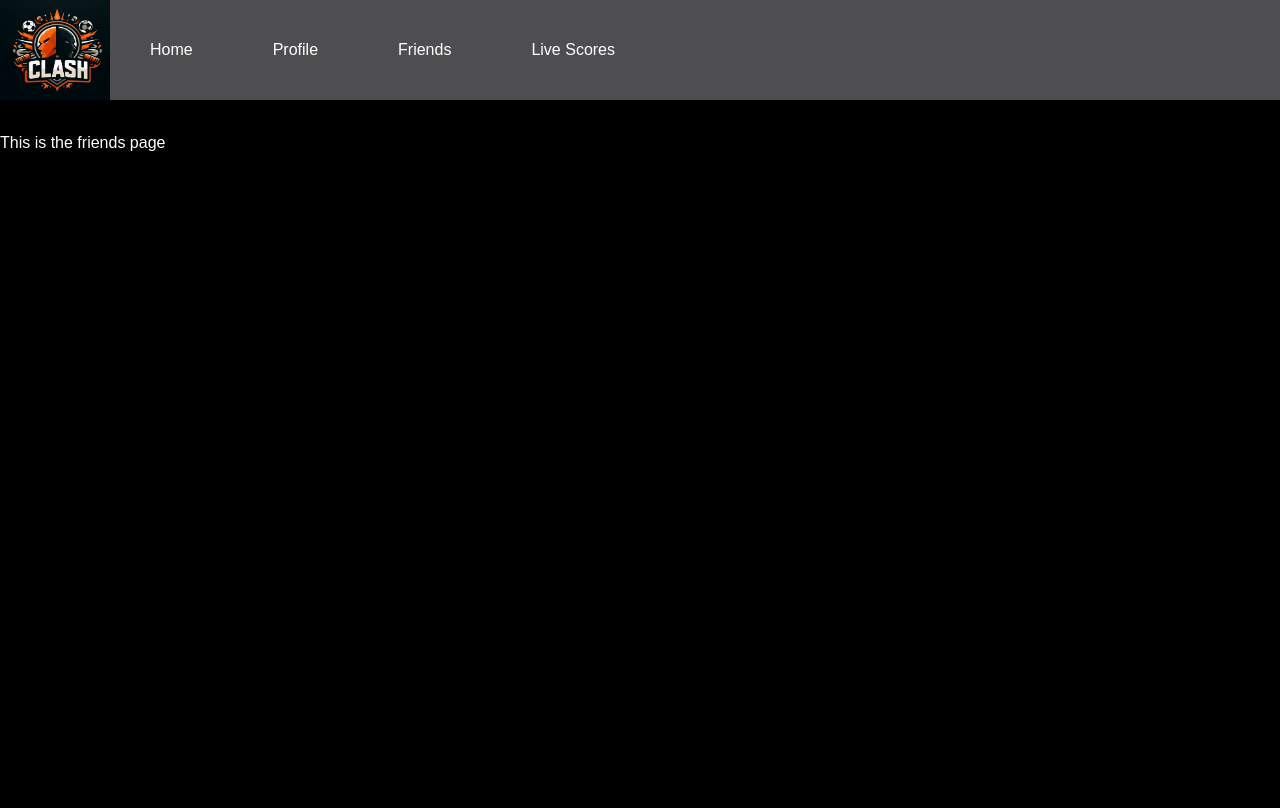
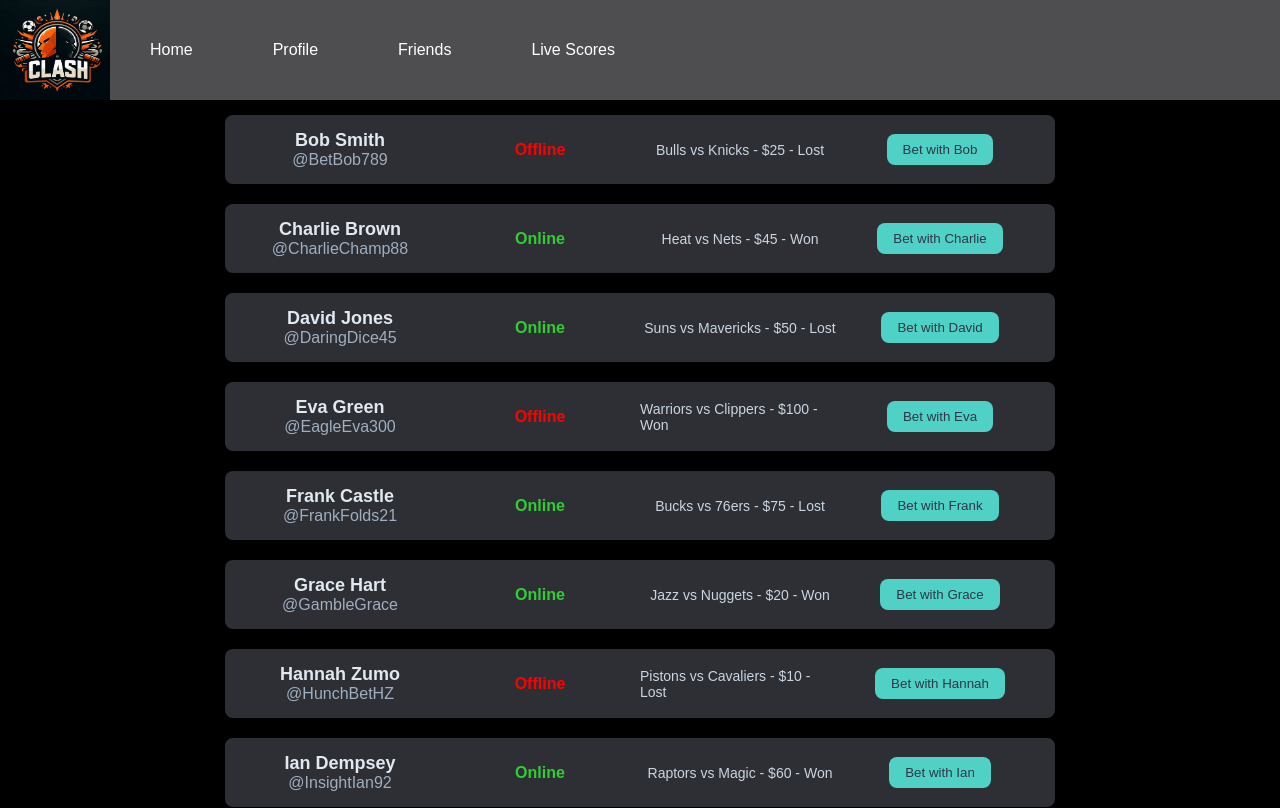
Before and after one commit to osu-cs494-w24/final-project-team-11, a React (Vite) app: page /friends in a window 1280 px wide. Shown: the top 808 px of the page. Built offline with nearby package versions, Linux system fonts and the light colour scheme; a web font is replaced by a local one.

Commit message:
UI - no functionality yet

```diff
--- /dev/null
+++ b/src/friends_page/data/friendsData.jsx
@@ -0,0 +1,32 @@
+// src/data/friendsData.js
+
+const friendsList = [
+    { id: 1, name: 'Alice Johnson', username: 'AceQueen52', status: 'Online', bettingHistory: [{ match: 'Lakers vs Celtics', amount: 30, result: 'Won' }] },
+    { id: 2, name: 'Bob Smith', username: 'BetBob789', status: 'Offline', bettingHistory: [{ match: 'Bulls vs Knicks', amount: 25, result: 'Lost' }] },
+    { id: 3, name: 'Charlie Brown', username: 'CharlieChamp88', status: 'Online', bettingHistory: [{ match: 'Heat vs Nets', amount: 45, result: 'Won' }] },
+    { id: 4, name: 'David Jones', username: 'DaringDice45', status: 'Online', bettingHistory: [{ match: 'Suns vs Mavericks', amount: 50, result: 'Lost' }] },
+    { id: 5, name: 'Eva Green', username: 'EagleEva300', status: 'Offline', bettingHistory: [{ match: 'Warriors vs Clippers', amount: 100, result: 'Won' }] },
+    { id: 6, name: 'Frank Castle', username: 'FrankFolds21', status: 'Online', bettingHistory: [{ match: 'Bucks vs 76ers', amount: 75, result: 'Lost' }] },
+    { id: 7, name: 'Grace Hart', username: 'GambleGrace', status: 'Online', bettingHistory: [{ match: 'Jazz vs Nuggets', amount: 20, result: 'Won' }] },
+    { id: 8, name: 'Hannah Zumo', username: 'HunchBetHZ', status: 'Offline', bettingHistory: [{ match: 'Pistons vs Cavaliers', amount: 10, result: 'Lost' }] },
+    { id: 9, name: 'Ian Dempsey', username: 'InsightIan92', status: 'Online', bettingHistory: [{ match: 'Raptors vs Magic', amount: 60, result: 'Won' }] },
+    { id: 10, name: 'Judy Walters', username: 'JackpotJudy007', status: 'Offline', bettingHistory: [{ match: 'Spurs vs Grizzlies', amount: 40, result: 'Won' }] },
+    { id: 11, name: 'Kyle Mason', username: 'KryptoKyle34', status: 'Online', bettingHistory: [{ match: 'Rockets vs Pelicans', amount: 55, result: 'Lost' }] },
+    { id: 12, name: 'Liam Neeson', username: 'LeverageLiam49', status: 'Online', bettingHistory: [{ match: 'Thunder vs Timberwolves', amount: 25, result: 'Lost' }] },
+    { id: 13, name: 'Mia Wong', username: 'MysticMia18', status: 'Offline', bettingHistory: [{ match: 'Hawks vs Hornets', amount: 30, result: 'Won' }] },
+    { id: 14, name: 'Noah Cyrus', username: 'NavigatorNoah5', status: 'Online', bettingHistory: [{ match: 'Trail Blazers vs Kings', amount: 80, result: 'Won' }] },
+    { id: 15, name: 'Olivia Rodrigo', username: 'OddsOnOlivia65', status: 'Offline', bettingHistory: [{ match: 'Wizards vs Pacers', amount: 95, result: 'Lost' }] },
+    { id: 16, name: 'Pam Beesly', username: 'PokerFacePam', status: 'Online', bettingHistory: [{ match: 'Knicks vs Bulls', amount: 120, result: 'Won' }] },
+    { id: 17, name: 'Quinn Fabray', username: 'QuestQueenQ4', status: 'Offline', bettingHistory: [{ match: 'Celtics vs Lakers', amount: 70, result: 'Lost' }] },
+    { id: 18, name: 'Ray Palmer', username: 'RouletteRay999', status: 'Online', bettingHistory: [{ match: 'Nets vs Heat', amount: 65, result: 'Won' }] },
+    { id: 19, name: 'Sophia Loren', username: 'SophiaSpin66', status: 'Online', bettingHistory: [{ match: 'Mavericks vs Suns', amount: 85, result: 'Lost' }] },
+    { id: 20, name: 'Tyler Durden', username: 'TacticTyler808', status: 'Offline', bettingHistory: [{ match: 'Clippers vs Warriors', amount: 105, result: 'Won' }] },
+    { id: 21, name: 'Uma Thurman', username: 'UnderdogUma17', status: 'Online', bettingHistory: [{ match: '76ers vs Bucks', amount: 90, result: 'Lost' }] },
+    { id: 22, name: 'Victor Vance', username: 'VictoryVic3', status: 'Online', bettingHistory: [{ match: 'Nuggets vs Jazz', amount: 110, result: 'Won' }] },
+    { id: 23, name: 'Wendy Darling', username: 'WagerWendy24', status: 'Offline', bettingHistory: [{ match: 'Cavaliers vs Pistons', amount: 50, result: 'Lost' }] },
+    { id: 24, name: 'Xander Harris', username: 'XtraXanderX', status: 'Online', bettingHistory: [{ match: 'Magic vs Raptors', amount: 60, result: 'Won' }] },
+    { id: 25, name: 'Yara Greyjoy', username: 'YieldYara88', status: 'Offline', bettingHistory: [{ match: 'Grizzlies vs Spurs', amount: 75, result: 'Won' }] },
+    { id: 26, name: 'Zoe Barnes', username: 'ZenithZoe27', status: 'Online', bettingHistory: [{ match: 'Pelicans vs Rockets', amount: 65, result: 'Lost' }] },
+  ];
+
+  export default friendsList;
--- a/src/pages/Friends.jsx
+++ b/src/pages/Friends.jsx
@@ -1,10 +1,107 @@
-import {  Outlet } from 'react-router-dom'
+// src/pages/Friends.jsx
+import React from 'react';
+import { Outlet } from 'react-router-dom';
+import styled from '@emotion/styled';
+import friendsList from '../friends_page/data/friendsData'; // Adjust the path as necessary
+
+// Styled components
+const PageContainer = styled.div`
+  display: flex;
+  flex-direction: column;
+  align-items: center;
+  width: 100%;
+`;
+
+const FriendsList = styled.ul`
+  list-style: none;
+  padding: 0;
+  display: flex;
+  flex-direction: column;
+  align-items: center;
+  width: 100%;
+  max-width: 800px; // Adjusted for better layout
+`;
+
+const FriendCard = styled.li`
+  background-color: #2d2f34; // Adjusted for a sleek look
+  color: white;
+  border-radius: 8px;
+  padding: 15px;
+  margin: 10px 0;
+  width: 100%;
+  display: flex;
+  justify-content: space-around; // Changed to space-around for even spacing
+  box-shadow: 0 2px 4px rgba(0, 0, 0, 0.2);
+`;
+
+const Column = styled.div`
+  display: flex;
+  flex-direction: column;
+  justify-content: center;
+  align-items: center;
+  flex: 1;
+`;
+
+const Name = styled.span`
+  font-size: 18px;
+  font-weight: bold;
+  color: #e2e8f0; // Lighter shade for better contrast
+`;
+
+const Username = styled.span`
+  font-size: 16px;
+  color: #a0aec0; // A different shade for the username
+`;
+
+const OnlineStatus = styled.span`
+  color: ${props => props.status === 'Online' ? 'limegreen' : 'red'};
+  font-weight: bold;
+`;
+
+const BettingHistory = styled.span`
+  font-size: 14px;
+  color: #cbd5e1; // Lighter shade for contrast
+`;
+
+const BetButton = styled.button`
+  background-color: #4fd1c5; // Teal color for visibility
+  color: #2d3748; // Dark gray for the text
+  border: none;
+  border-radius: 8px;
+  padding: 8px 16px;
+  cursor: pointer;
+  transition: background-color 0.3s ease;
+
+  &:hover {
+    background-color: #38b2ac; // Darker teal on hover
+  }
+`;
 
 export function Friends() {
     return (
-        <>
-            <p id="hometext">This is the friends page</p>
-            <main><Outlet /> </main>
-        </>
-    )
+        <PageContainer>
+            <FriendsList>
+                {friendsList.map(friend => (
+                    <FriendCard key={friend.id}>
+                        <Column>
+                            <Name>{friend.name}</Name>
+                            <Username>@{friend.username}</Username>
+                        </Column>
+                        <Column>
+                            <OnlineStatus status={friend.status}>{friend.status}</OnlineStatus>
+                        </Column>
+                        <Column>
+                            <BettingHistory>
+                                {friend.bettingHistory[0].match} - ${friend.bettingHistory[0].amount} - {friend.bettingHistory[0].result}
+                            </BettingHistory>
+                        </Column>
+                        <Column>
+                            <BetButton>Bet with {friend.name.split(' ')[0]}</BetButton>
+                        </Column>
+                    </FriendCard>
+                ))}
+            </FriendsList>
+            <main><Outlet /></main>
+        </PageContainer>
+    );
 }
```
